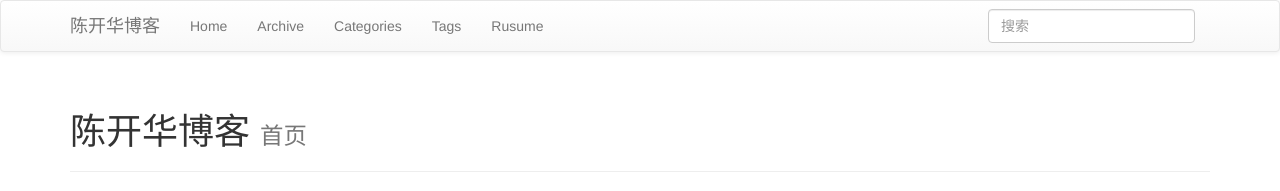
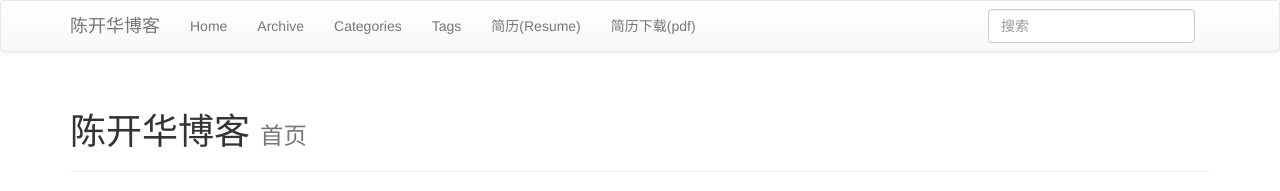
Before and after one commit to ichenkaihua/ichenkaihua.github.io, a Jekyll site: the page built from index.html, in a window 1280 px wide. Shown: the top 191 px of the page. Built offline with Jekyll 4.4.1, drawn with Linux system fonts in a browser that asks for light colours; the list of posts is cut into pages by our own code.

Commit message:
添加简历下载

```diff
--- a/_includes/header.html
+++ b/_includes/header.html
@@ -18,7 +18,8 @@
 		<li><a href="/archive.html">Archive</a></li>
 		<li><a href="/categories.html">Categories</a></li>
 		<li><a href="/tags.html">Tags</a></li>
-		<li><a href="/resume.html">Rusume</a></li>
+		<li><a href="/resume.html">简历(Resume)</a></li>
+            <li><a href="/resume.pdf">简历下载(pdf)</a></li>
 	  </ul>
         <!-- site search -->
  <div class="dropdown navbar-form navbar-right ">
```
Also changed, not shown: 1 other file.
